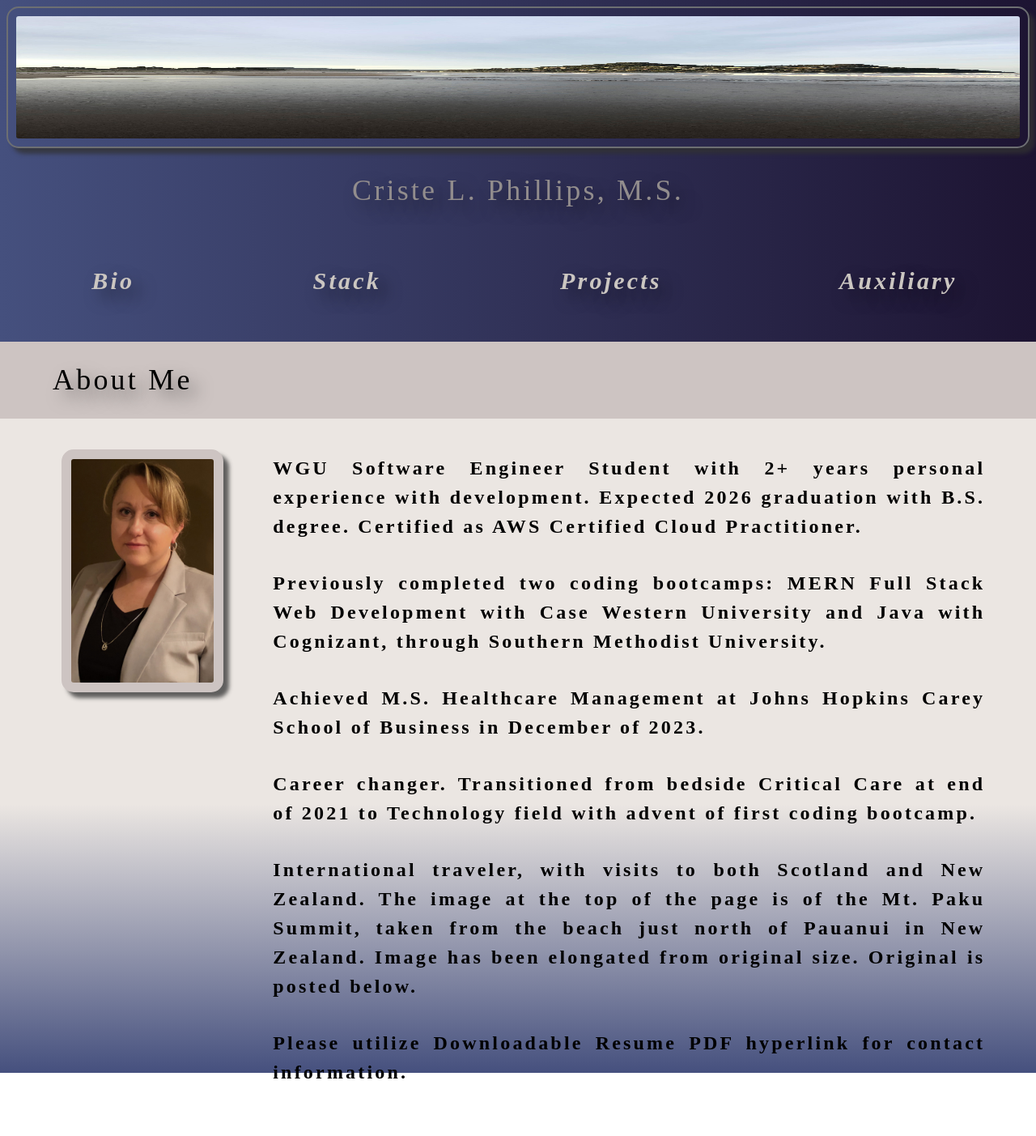
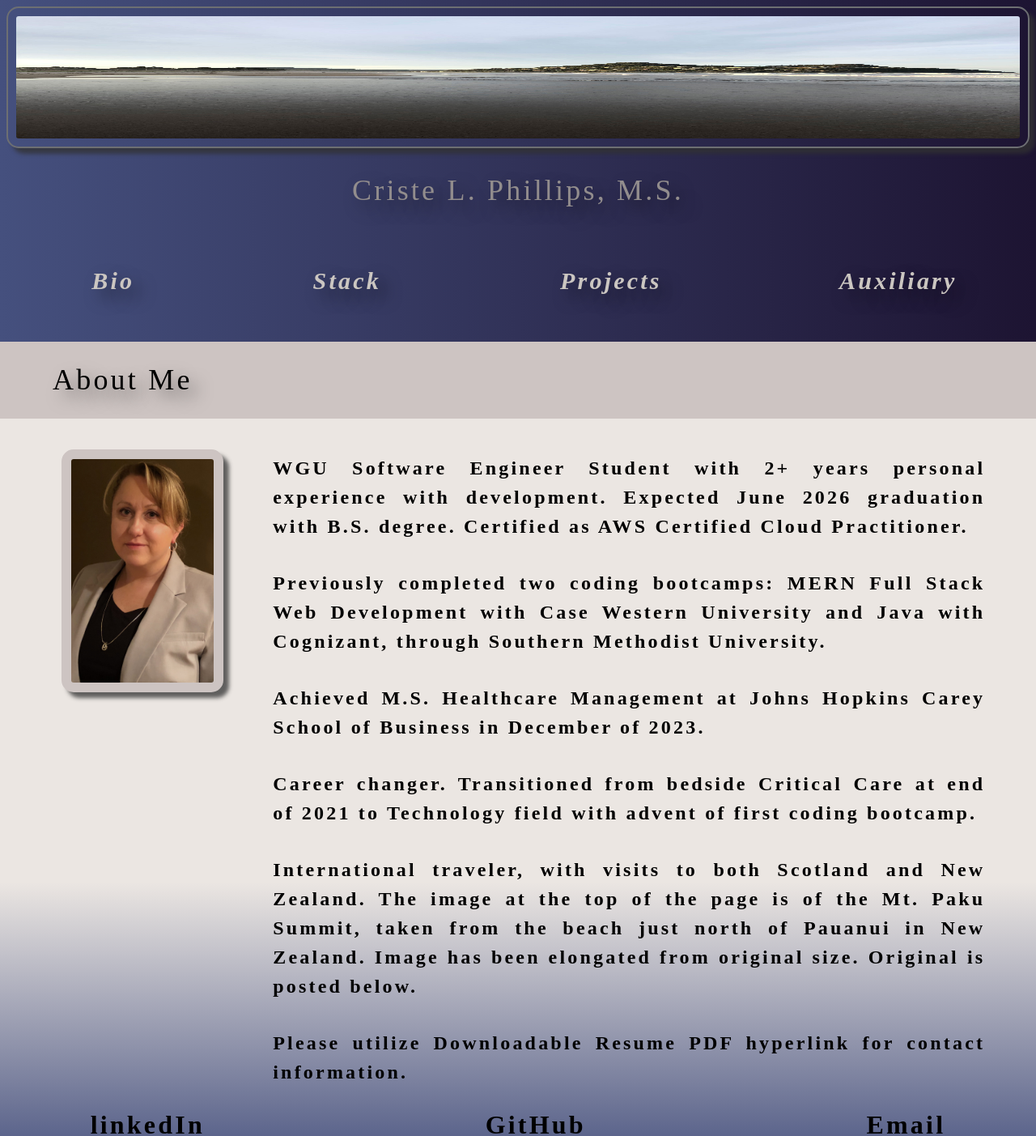
Before and after one commit to cphill11/react-portfolio, a React (Create React App) app: page / in a window 1280 px wide. Shown: the top 1403 px of the page at 81% size. Built offline with nearby package versions, Linux system fonts and the light colour scheme.

Commit message:
added footer back to portfolio

```diff
--- a/src/components/About.js
+++ b/src/components/About.js
@@ -23,7 +23,7 @@ function About(props) {
           />
           <div id="summary">
             <p>
-              WGU Software Engineer Student with 2+ years personal experience with development.  Expected 2026 graduation with B.S. degree.  Certified as AWS Certified Cloud Practitioner.
+              WGU Software Engineer Student with 2+ years personal experience with development.  Expected June 2026 graduation with B.S. degree.  Certified as AWS Certified Cloud Practitioner.
             </p>
             <p>
               Previously completed two coding bootcamps: MERN Full Stack Web
--- a/src/components/Footer.js
+++ b/src/components/Footer.js
@@ -1,7 +1,7 @@
 import React from "react";
 import '../index.css';
-// import '../media-queries.css';
-// import '../header-footer-media-queries.css';
+import '../media-queries.css';
+import '../header-footer-media-queries.css';
 function Footer() {
   return (
     <footer>
@@ -14,7 +14,7 @@ function Footer() {
       <br></br>
       <li>
         <a href="https://github.com/cphill11" className="gitHub">
-          Public GitHub Repositories
+          GitHub
         </a>
       </li>
       <br></br>
--- a/src/components/Portfolio-container.js
+++ b/src/components/Portfolio-container.js
@@ -4,12 +4,12 @@ import Stack from "./Stack";
 import Portfolio from "./Portfolio";
 import Ancillary from "./Ancillary";
 import NavTabs from "./NavTabs";
-// import Footer from "./Footer";
+import Footer from "./Footer";
 import Header from "./Header";
 
 import '../index.css';
-// import '../media-queries.css';
-// import '../header-footer-media-queries.css';
+import '../media-queries.css';
+import '../header-footer-media-queries.css';
 
 export default function PortfolioContainer() {
   const [currentPage, setCurrentPage] = useState("About");
@@ -39,7 +39,7 @@ export default function PortfolioContainer() {
       {/* // handlePageChange fxns as a way to change the current page state variable */}
       <NavTabs currentPage={currentPage} handlePageChange={handlePageChange} />
       {renderPage()}
-      {/* <Footer /> */}
+      <Footer />
     </div>
   );
 }
--- a/src/index.css
+++ b/src/index.css
@@ -153,6 +153,14 @@ button:hover {
 button[disabled] {
   cursor: default;
   opacity: 0.8;
+}
+
+footer section {
+  display: flex;
+  justify-content: space-around;
+  height: 100%;
+  width: 100%;
+  padding: 40px 25px;
 }
 
 #about,
```
